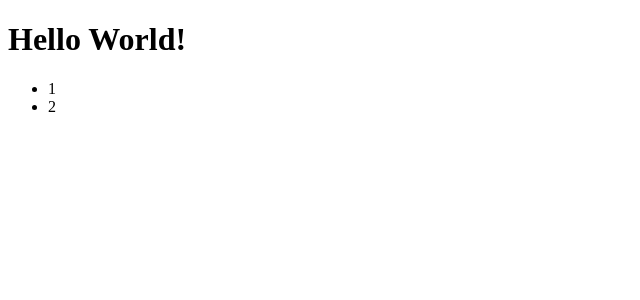
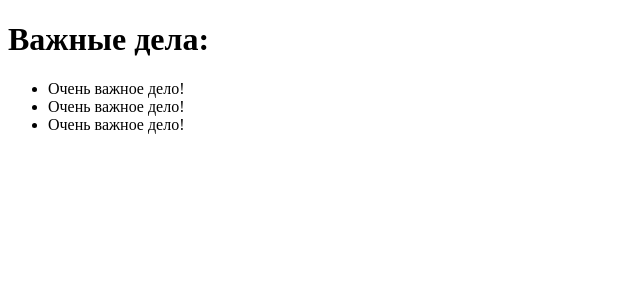
Before and after one commit to WebHeroSchool/react_aal11, a React (Create React App) app: page / in a window 1280 px wide. Shown: the top 300 px of the page, without its empty margins (0-640 px from the left). Built offline with nearby package versions, Linux system fonts and the light colour scheme.

Commit message:
project structure

```diff
--- a/src/App.js
+++ /dev/null
@@ -1,14 +0,0 @@
-import React from 'react';
-
-const ItemList = () => (<ul>
-  <li>1</li>
-  <li>2</li>
-</ul>);
-const App = () => (<div>
-   <h1>Hello World!</h1>
-   <ItemList />
- </div>);
-
-
-
-export default App;
--- /dev/null
+++ b/src/components/App/App.js
@@ -0,0 +1,11 @@
+import React from 'react';
+import ItemList from '../ItemList/ItemList'
+
+
+const App = () => (
+  <div>
+    <h1>Важные дела:</h1>
+    <ItemList />
+  </div>);
+
+  export default App;
--- /dev/null
+++ b/src/components/Item/Item.js
@@ -0,0 +1,5 @@
+import React from 'react';
+
+const Item = () => (<span>Очень важное дело!</span>);
+
+export default Item;
--- /dev/null
+++ b/src/components/ItemList/ItemList.js
@@ -0,0 +1,10 @@
+import React from 'react';
+import Item from '../Item/Item'
+
+const ItemList = () => (<ul>
+  <li><Item /></li>
+  <li><Item /></li>
+  <li><Item /></li>
+</ul>);
+
+export default ItemList;
--- a/src/index.js
+++ b/src/index.js
@@ -1,6 +1,6 @@
 import React from 'react';
 import ReactDOM from 'react-dom';
-import App from './App';
+import App from './components/App/App';
 
 
 
```
Also changed, not shown: 1 other file (tests, documents, lock files or other folders).
